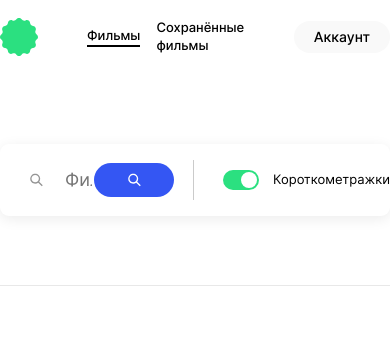
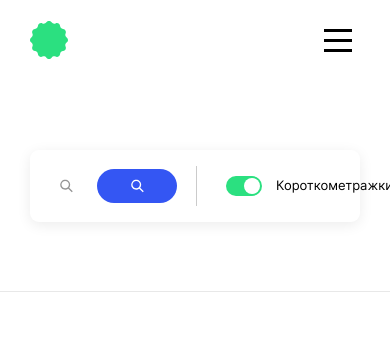
Before and after one commit to pomarki/movies-explorer-frontend, a React (Create React App) app: page /movies in a window 390 px wide. Shown: the top 342 px of the page. Built offline with nearby package versions, Linux system fonts and the light colour scheme.

Commit message:
бургер работает

```diff
--- a/src/components/Header/Header.css
+++ b/src/components/Header/Header.css
@@ -1,7 +1,7 @@
 .header {
   background-color: #ffffff;
   padding: 18px 0 18px 0;
-  display: none;
+  display: flex;
   flex-grow: 0;
 }
 
@@ -14,10 +14,6 @@
   justify-content: space-between;
 }
 
-.header_opened {
-  display: flex;
-}
-
 .header__navigation-container {
   width: calc(50% + 108px);
 }
@@ -25,3 +21,27 @@
 .header__navigation-container_inactive {
   display: none;
 }
+
+.header__navigation-button {
+  display: none;
+  width: 44px;
+  height: 44px;
+  border: 0;
+  background: url(../../images/icon__burger.png);
+}
+
+@media screen and (max-width: 1190px) {
+  .header {
+    padding: 18px 30px 18px 30px;
+    box-sizing: border-box;
+  }
+}
+
+@media screen and (max-width: 770px) {
+  .header__navigation-button {
+    display: flex;
+  }
+  .header__navigation-container {
+    display: none;
+  }
+}
--- a/src/components/Header/Header.js
+++ b/src/components/Header/Header.js
@@ -1,22 +1,40 @@
+import { useState } from "react";
 import "./Header.css";
-import SmallPanel from "../SmallNavigationPanel/SmallNavigationPanel";
+import SmallNavigationPanel from "../SmallNavigationPanel/SmallNavigationPanel";
 import { Link } from "react-router-dom";
+import Navigation from "../Navigation/Navigation";
 
-function Header({ isOpen, navOpen }) {
+function Header() {
+  const [isPopupNavigationOpen, setStateNavigate] = useState(false);
+
+  function handleNavigationOpen() {
+    setStateNavigate(true);
+  }
+
+  function handleNavigationClose() {
+    setStateNavigate(false);
+  }
+
   return (
-    <header className={`header page__section ${isOpen && "header_opened"}`}>
+    <header className="header page__section">
       <div className="header__container">
         <Link to="/">
           <div className="page__logo page__link"></div>
         </Link>
         <div
           className={`header__navigation-container ${
-            !navOpen && "header__navigation-container_inactive"
+            isPopupNavigationOpen && "header__navigation-container_inactive"
           }`}
         >
-          <SmallPanel isOpen={navOpen} />
+          <SmallNavigationPanel isOpen={!isPopupNavigationOpen} />
         </div>
+        <button
+          id="header-navigation-button"
+          className="header__navigation-button page__link"
+          onClick={handleNavigationOpen}
+        ></button>
       </div>
+      <Navigation isOpen={isPopupNavigationOpen} onClose={handleNavigationClose} />
     </header>
   );
 }
--- a/src/components/Movies/Movies.js
+++ b/src/components/Movies/Movies.js
@@ -1,17 +1,17 @@
+
 import "./Movies.css";
 import Header from "../Header/Header";
 import SearchForm from "../SearchForm/SearchForm";
 import MoviesCardList from "../MoviesCardList/MoviesCardList";
 import Footer from "../Footer/Footer";
-import Popup from "../Popup/Popup";
 import { initialMovies } from "../../consts/initial-movies";
 
-function Movies({isOpen}) {
+function Movies({ isOpen }) {
+
   return (
     <section className={`movies page__section ${isOpen && "movies_opened"}`}>
       <Header isOpen={true} navOpen={true} />
       <SearchForm />
-        <Popup isOpen={false} />
       <MoviesCardList isOpen={true} movies={initialMovies} />
       <Footer isOpen={true} />
     </section>
--- a/src/components/Navigation/Navigation.css
+++ b/src/components/Navigation/Navigation.css
@@ -1,12 +1,12 @@
 .navigation {
-  max-width: 520px;
-  width: 100%;
+  width: 520px;
   height: 100vh;
   display: flex;
   font-family: Inter;
   flex-direction: column;
   justify-content: space-between;
   align-items: center;
+
 }
 
 .navigation__links-list {
@@ -37,6 +37,7 @@
   justify-content: space-between;
   align-items: center;
   margin: 159px 0 0 0;
+
 }
 
 .navigation__link {
@@ -65,3 +66,34 @@
   border-radius: 20px;
   margin: 0 0 90px 0;
 }
+
+
+.popup {
+  display: flex;
+  width: 100%;
+  height: 100vh;
+  visibility: hidden;
+  opacity: 0;
+  background-color: rgba(0, 0, 0, 0.3);
+  z-index: 1;
+  transition: all 0.4s linear;
+  top: 0;
+  left: 0;
+  position: fixed;
+}
+.popup__container {
+  top: 0;
+  right: 0;
+  position: absolute;
+  display: flex;
+  flex-direction: row;
+  justify-content: flex-end;
+  background-color: #ffffff;
+
+}
+
+.popup_opened {
+  opacity: 1;
+  visibility: visible;
+  transition: all 0.4s linear;
+}
--- a/src/components/Navigation/Navigation.js
+++ b/src/components/Navigation/Navigation.js
@@ -1,14 +1,21 @@
 import "./Navigation.css";
+
 import { NavLink } from "react-router-dom";
 
-function Navigation({ isOpen }) {
-
-const setActive = ({isActive}) => isActive ? "navigation__link page__link navigation__link_actual"
+function Navigation({ isOpen, onClose }) {
+  const setActive = ({ isActive }) =>
+    isActive
+      ? "navigation__link page__link navigation__link_actual"
       : "navigation__link page__link";
 
   return (
+    <section className={`popup ${isOpen && "popup_opened"}`}>
+      <div className="popup__container">
         <div className={`navigation ${isOpen && "navigation_opened"}`}>
-    <button className="navigation__close-button page__link"></button>
+          <button
+            onClick={onClose}
+            className="navigation__close-button page__link"
+          ></button>
           <div className="navigation__container">
             <nav className="navigation__links-list">
               <NavLink to="/" className={setActive}>
@@ -26,6 +33,8 @@ const setActive = ({isActive}) => isActive ? "navigation__link page__link naviga
             <div className="navigation__user">Аккаунт</div>
           </NavLink>
         </div>
+      </div>
+    </section>
   );
 }
 
--- a/src/components/Popup/Popup.css
+++ /dev/null
@@ -1,33 +0,0 @@
-.popup {
-  display: flex;
-  width: 100%;
-  height: 100vh;
-  visibility: hidden;
-  opacity: 0;
-  background-color: rgba(0, 0, 0, 0.3);
-  z-index: 1;
-  transition: all 0.4s linear;
-  top: 0;
-  left: 0;
-  position: fixed;
-}
-.popup__container {
-  top: 0;
-  right: 0;
-  position: absolute;
-  width: 520px;
-  display: flex;
-  flex-direction: row;
-  justify-content: center;
-  background-color: #ffffff;
-}
-
-.popup_opened {
-  opacity: 1;
-  visibility: visible;
-  transition: all 0.4s linear;
-}
-
-.popup__section {
-  position: relative;
-}
--- a/src/components/Popup/Popup.js
+++ /dev/null
@@ -1,16 +0,0 @@
-import "./Popup.css";
-import Navigation from "../Navigation/Navigation";
-
-function Popup({ isOpen }) {
-  return (
-    <section className={`popup ${isOpen && "popup_opened"}`}>
-      <div className="popup__container">
-        <div className="popup__section">
-          <Navigation isOpen={true} />
-        </div>
-      </div>
-    </section>
-  );
-}
-
-export default Popup;
--- a/src/components/SearchForm/SearchForm.css
+++ b/src/components/SearchForm/SearchForm.css
@@ -37,8 +37,7 @@
   justify-content: start;
 }
 .search-form__input {
-  max-width: 748px;
-  width: 100%;
+  width: calc(100% - 419px);
   border: 0;
   font-size: 18px;
   font-style: normal;
@@ -68,3 +67,10 @@
 .search-form__filter-container {
   max-width: 197px;
 }
+
+@media screen and (max-width: 1190px) {
+  .search-form__container {
+    padding: 0 30px 69px 30px;
+    box-sizing: border-box;
+  }
+}
--- a/src/components/SmallNavigationPanel/SmallNavigationPanel.js
+++ b/src/components/SmallNavigationPanel/SmallNavigationPanel.js
@@ -1,7 +1,7 @@
 import "./SmallNavigationPanel.css";
 import { NavLink } from "react-router-dom";
 
-function SmallPanel({ isOpen }) {
+function SmallNavigationPanel({ isOpen }) {
   const setActive = ({ isActive }) =>
     isActive
       ? "small-panel__link page__link small-panel__link_actual"
@@ -26,4 +26,4 @@ function SmallPanel({ isOpen }) {
   );
 }
 
-export default SmallPanel;
+export default SmallNavigationPanel;
```
Also changed, not shown: src/components/FilterCheckbox/FilterCheckbox.css (line endings or trailing spaces). Lines whose indentation alone changed are shown as unchanged.
